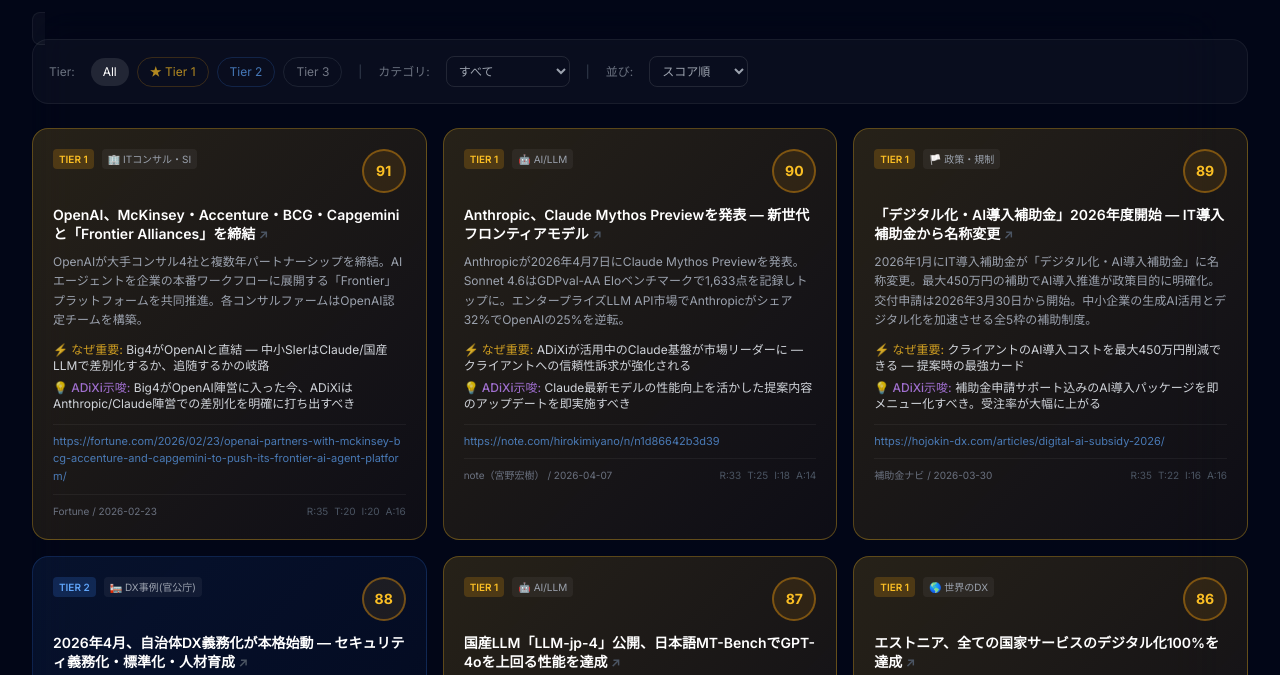
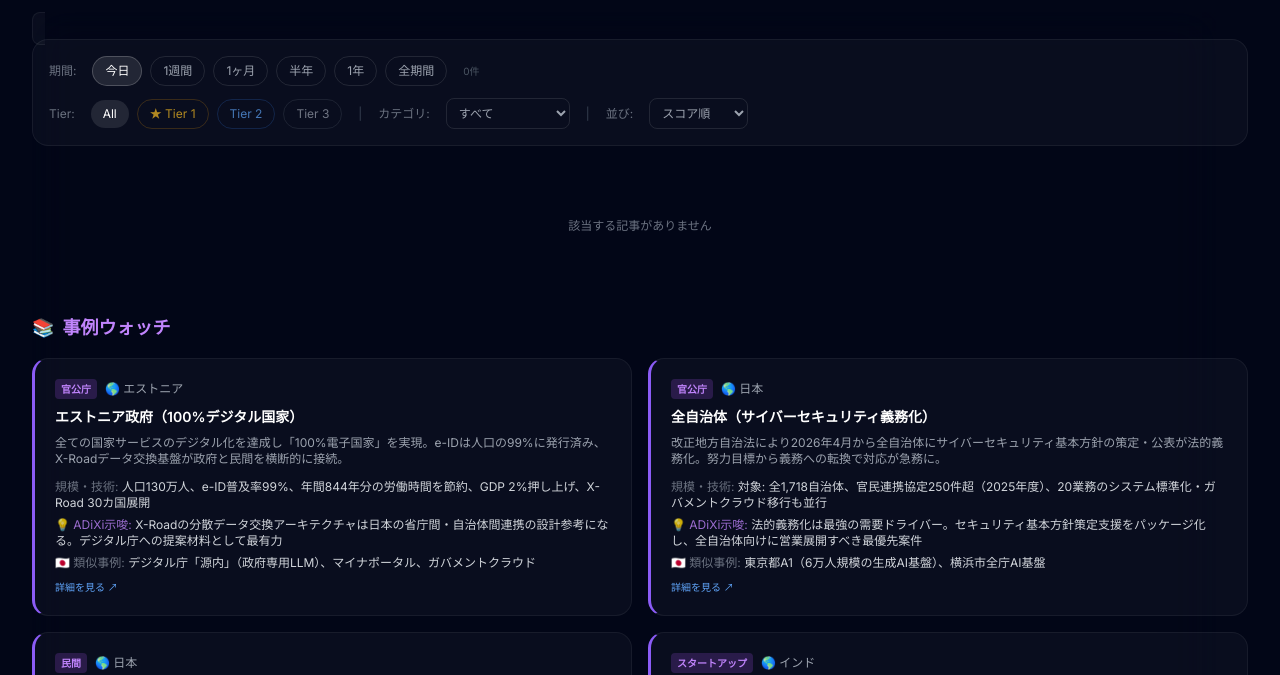
Before and after one commit to daikikanazawa-hue/ohayo-news-dashboard, a plain HTML site: page index.html in a window 1280 px wide. Shown: the part 125-800 px from the top of the page. Drawn offline with nearby package versions, Linux system fonts and the light colour scheme.

Commit message:
Add period filters, remove timeliness from scoring

```diff
--- a/index.html
+++ b/index.html
@@ -70,7 +70,19 @@
 
     <!-- Filters -->
     <div class="mb-6 fade-in">
-      <div class="glass rounded-2xl p-4">
+      <div class="glass rounded-2xl p-4 space-y-3">
+        <!-- Period filter -->
+        <div class="flex flex-wrap gap-2 items-center">
+          <span class="text-xs text-gray-500 mr-2">期間:</span>
+          <button class="filter-btn active text-xs px-3 py-1.5 rounded-full text-white bg-white/10 border border-white/20 font-medium" data-filter="period" data-value="today">今日</button>
+          <button class="filter-btn text-xs px-3 py-1.5 rounded-full text-gray-400 hover:text-white border border-white/10" data-filter="period" data-value="week">1週間</button>
+          <button class="filter-btn text-xs px-3 py-1.5 rounded-full text-gray-400 hover:text-white border border-white/10" data-filter="period" data-value="month">1ヶ月</button>
+          <button class="filter-btn text-xs px-3 py-1.5 rounded-full text-gray-400 hover:text-white border border-white/10" data-filter="period" data-value="half">半年</button>
+          <button class="filter-btn text-xs px-3 py-1.5 rounded-full text-gray-400 hover:text-white border border-white/10" data-filter="period" data-value="year">1年</button>
+          <button class="filter-btn text-xs px-3 py-1.5 rounded-full text-gray-400 hover:text-white border border-white/10" data-filter="period" data-value="all">全期間</button>
+          <span id="period-count" class="text-[10px] text-gray-600 ml-2"></span>
+        </div>
+        <!-- Tier / Category / Sort -->
         <div class="flex flex-wrap gap-2 items-center">
           <span class="text-xs text-gray-500 mr-2">Tier:</span>
           <button class="filter-btn active text-xs px-3 py-1.5 rounded-full text-gray-400 hover:text-white" data-filter="tier" data-value="all">All</button>
@@ -142,7 +154,20 @@
 };
 
 let allArticles = [];
-let currentFilter = { tier: 'all', category: 'all' };
+let currentFilter = { tier: 'all', category: 'all', period: 'today' };
+
+function getPeriodCutoff(period) {
+  const now = new Date();
+  now.setHours(23, 59, 59, 999);
+  switch (period) {
+    case 'today': { const d = new Date(now); d.setHours(0,0,0,0); return d; }
+    case 'week': { const d = new Date(now); d.setDate(d.getDate() - 7); return d; }
+    case 'month': { const d = new Date(now); d.setMonth(d.getMonth() - 1); return d; }
+    case 'half': { const d = new Date(now); d.setMonth(d.getMonth() - 6); return d; }
+    case 'year': { const d = new Date(now); d.setFullYear(d.getFullYear() - 1); return d; }
+    default: return new Date(0);
+  }
+}
 
 function getScoreColor(score) {
   if (score >= 80) return 'text-amber-400 border-amber-500/40 bg-amber-500/10';
@@ -220,10 +245,9 @@
       <div class="flex items-center justify-between mt-2 pt-2 border-t border-white/5">
         <span class="text-[10px] text-gray-500">${article.source}${article.published_date ? ` / ${article.published_date}` : ''}</span>
         <div class="flex gap-1.5">
-          <span class="text-[10px] text-gray-600" title="関連度${article.score.relevance}/35">R:${article.score.relevance}</span>
-          <span class="text-[10px] text-gray-600" title="速報性${article.score.timeliness}/25">T:${article.score.timeliness}</span>
-          <span class="text-[10px] text-gray-600" title="影響${article.score.impact}/20">I:${article.score.impact}</span>
-          <span class="text-[10px] text-gray-600" title="行動可能性${article.score.actionability}/20">A:${article.score.actionability}</span>
+          <span class="text-[10px] text-gray-600" title="関連度${article.score.relevance}/40">R:${article.score.relevance}</span>
+          <span class="text-[10px] text-gray-600" title="影響${article.score.impact}/30">I:${article.score.impact}</span>
+          <span class="text-[10px] text-gray-600" title="行動可能性${article.score.actionability}/30">A:${article.score.actionability}</span>
         </div>
       </div>
     </article>
@@ -253,12 +277,24 @@
 function applyFilters() {
   let filtered = [...allArticles];
 
+  // Period filter
+  if (currentFilter.period !== 'all') {
+    const cutoff = getPeriodCutoff(currentFilter.period);
+    filtered = filtered.filter(a => {
+      if (!a.published_date) return currentFilter.period === 'all';
+      return new Date(a.published_date + 'T23:59:59') >= cutoff;
+    });
+  }
+
   if (currentFilter.tier !== 'all') {
     filtered = filtered.filter(a => a.tier === parseInt(currentFilter.tier));
   }
   if (currentFilter.category !== 'all') {
     filtered = filtered.filter(a => a.category === currentFilter.category);
   }
+
+  // Show count
+  document.getElementById('period-count').textContent = filtered.length + '件';
 
   const sort = document.getElementById('sort-select').value;
   if (sort === 'score') {
@@ -278,6 +314,16 @@
 }
 
 function setupFilters() {
+  // Period filters
+  document.querySelectorAll('[data-filter="period"]').forEach(btn => {
+    btn.addEventListener('click', () => {
+      document.querySelectorAll('[data-filter="period"]').forEach(b => b.classList.remove('active'));
+      btn.classList.add('active');
+      currentFilter.period = btn.dataset.value;
+      applyFilters();
+    });
+  });
+
   // Tier filters
   document.querySelectorAll('[data-filter="tier"]').forEach(btn => {
     btn.addEventListener('click', () => {
```
